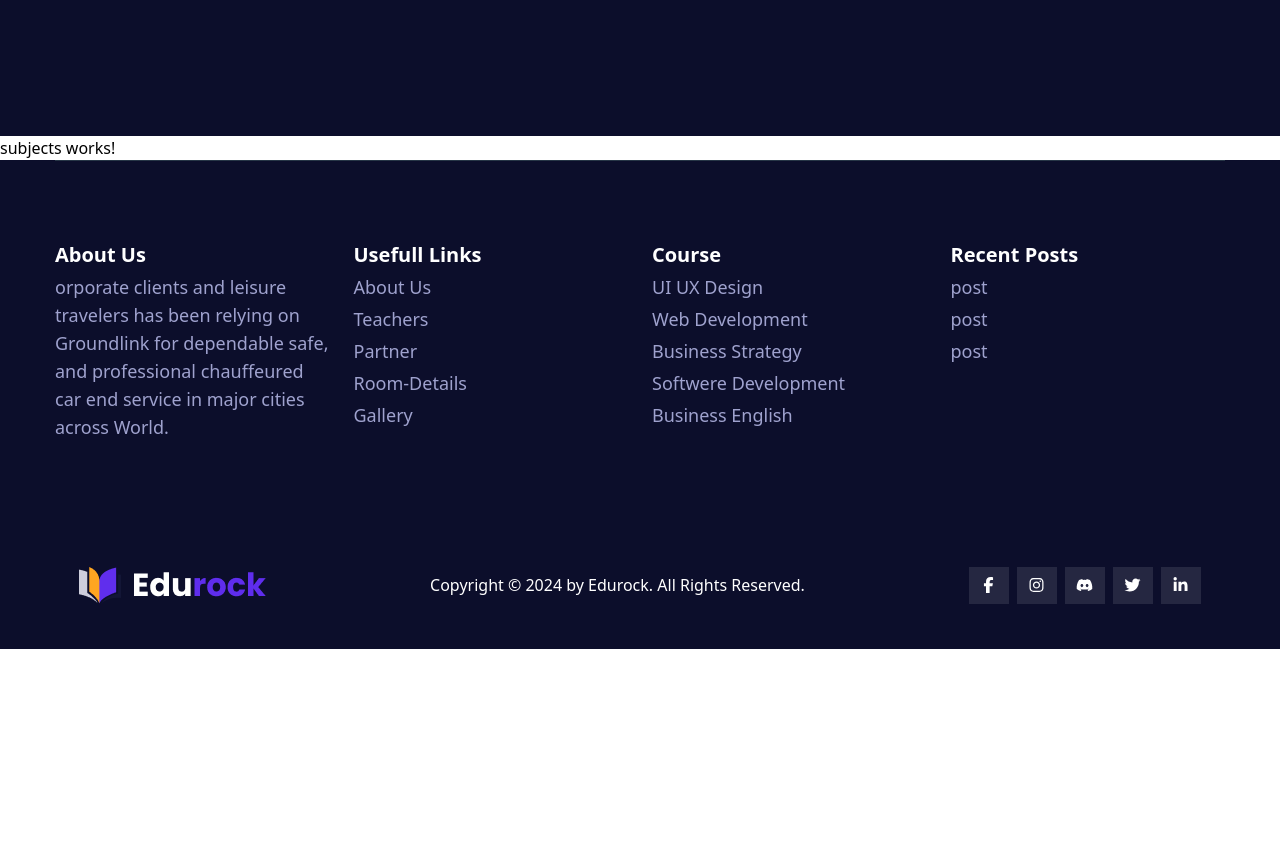
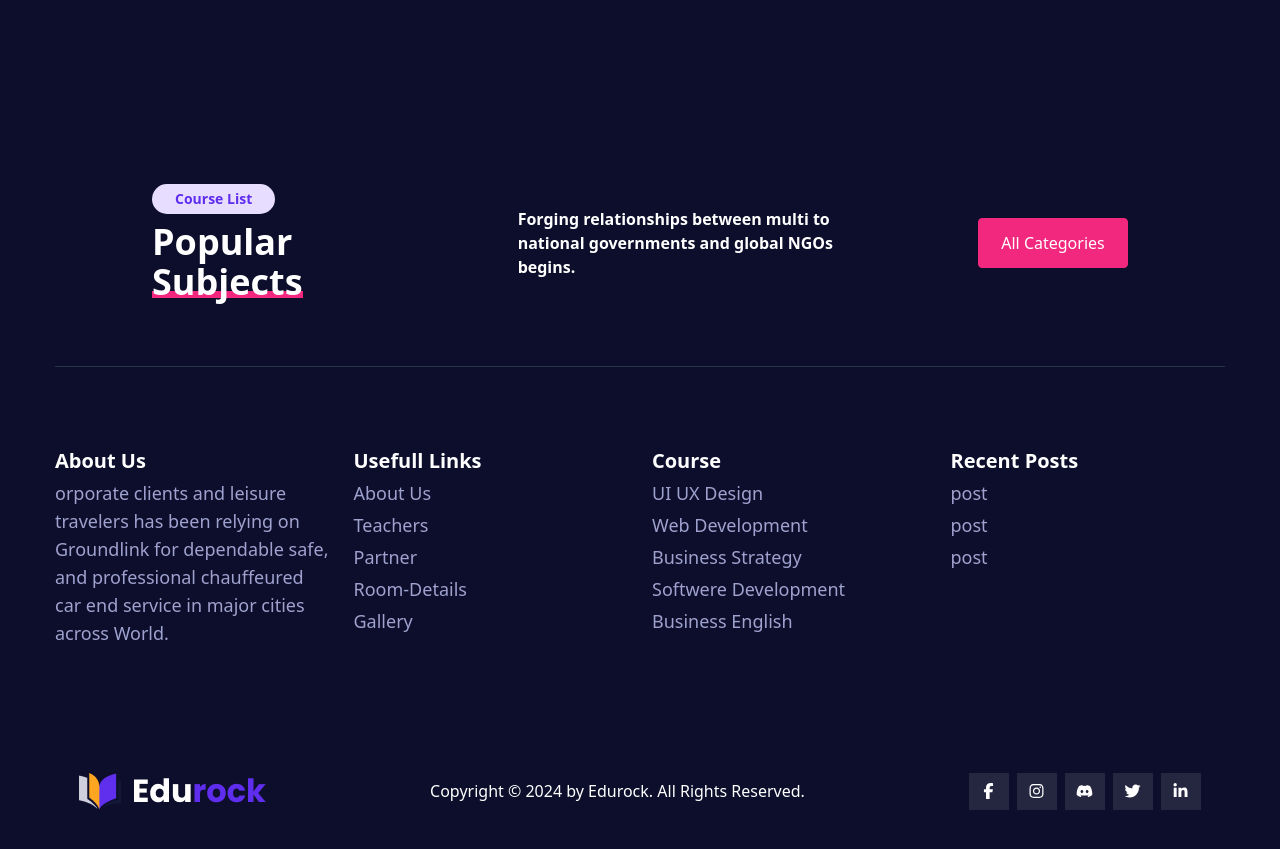
Before and after one commit to nikusha123456/online-course-front, an Angular app: page / in a window 1280 px wide. Shown: the part 1840-2689 px from the top of the page. Before the commit the page ends 2489 px from the top, so only its background shows below. Built offline with nearby package versions, Linux system fonts and the light colour scheme.

Commit message:
started subjects

```diff
--- a/src/app/components/subjects/subjects.component.css
+++ b/src/app/components/subjects/subjects.component.css
@@ -0,0 +1,11 @@
+.subject-span::after {
+  position: absolute;
+  content: "";
+  width: 100%;
+  height: 7px;
+  background: #f2277e;
+  bottom: 8px;
+  left: 0;
+  z-index: -1;
+  box-sizing: border-box;
+}
--- a/src/app/components/subjects/subjects.component.html
+++ b/src/app/components/subjects/subjects.component.html
@@ -1 +1,32 @@
-<p>subjects works!</p>
+<section class="bg-[#0C0E2B] flex items-center justify-center py-12">
+  <div
+    class="container flex flex-col items-center justify-center space-y-4 mx-[143.5px]"
+  >
+    <div class="flex flex-row items-center justify-between space-x-32">
+      <div class="flex flex-col items-start justify-start space-y-2">
+        <div
+          class="py-[5px] px-[23px] font-semibold text-sm text-[#5f2ded] rounded-[20px] bg-[#e7deff] text-center"
+        >
+          Course List
+        </div>
+        <h2 class="text-4xl font-bold text-white relative z-0">
+          Popular <span class="subject-span relative z-0">Subjects</span>
+        </h2>
+      </div>
+      <div>
+        <p class="max-w-[420px] text-base text-white font-semibold">
+          Forging relationships between multi to national governments and global
+          NGOs begins.
+        </p>
+      </div>
+      <div>
+        <a
+          class="flex items-center justify-center bg-[#F2277E] w-[100px] h-[40px] sm:w-[150px] md:h-[50px] border border-[#F2277E] rounded-[4px] hover:bg-[#0C0E2B] duration-300 hover:duration-300 cursor-pointer text-white font-medium sm:text-base text-sm hover:text-[#F2277E]"
+          >All Categories</a
+        >
+      </div>
+    </div>
+    <!-- categories  -->
+    <div></div>
+  </div>
+</section>
```
